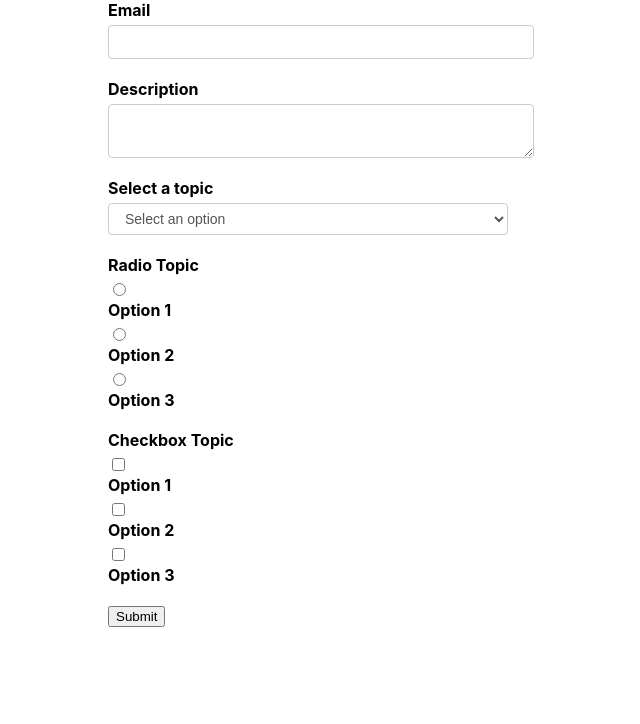
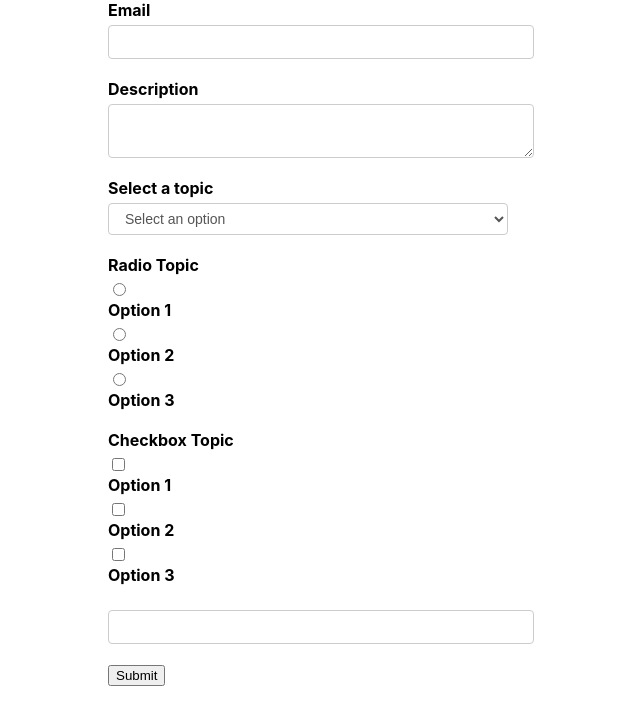
Before and after one commit to pradeep2165/react-formic, a React (Create React App) app: page / in a window 1280 px wide. Shown: the top 724 px of the page, without its empty margins (319-959 px from the left). Built offline with nearby package versions, Linux system fonts and the light colour scheme.

Commit message:
date picker component added

```diff
--- a/package.json
+++ b/package.json
@@ -8,6 +8,7 @@
     "@testing-library/user-event": "^13.5.0",
     "formik": "^2.2.9",
     "react": "^18.2.0",
+    "react-datepicker": "^4.8.0",
     "react-dom": "^18.2.0",
     "react-scripts": "5.0.1",
     "web-vitals": "^2.1.4",
--- /dev/null
+++ b/src/components/DatePicker.js
@@ -0,0 +1,25 @@
+import { Field, ErrorMessage } from "formik";
+import React from "react";
+import "react-datepicker/dist/react-datepicker.css";
+import TextError from "./TextError";
+import DateView from "react-datepicker";
+
+function DatePicker(props) {
+  const { label, name, ...rest } = props;
+  return (
+    <div className="form-control">
+      <label htmlFor={name}>{label}</label>
+      <Field name={name}>
+        {({ form, field }) => {
+          const { setFieldValue } = form;
+          const { value } = field;
+          return <DateView id={name} {...field} {...rest} selected={value} onChange={(val) => setFieldValue(name, val)} />;
+        }}
+      </Field>
+
+      <ErrorMessage name={name} component={TextError} />
+    </div>
+  );
+}
+
+export default DatePicker;
--- a/src/components/FormikContainer.js
+++ b/src/components/FormikContainer.js
@@ -29,6 +29,7 @@
     selectOption: "",
     radioOptions: "",
     checkboxOptions: [],
+    birthDate: null,
   };
   const validationSchema = Yup.object({
     email: Yup.string().required("Required"),
@@ -36,6 +37,7 @@
     selectOption: Yup.string().required("Required"),
     radioOptions: Yup.string().required("Required"),
     checkboxOptions: Yup.array().required("Required"),
+    birthDate: Yup.date().required("Required").nullable(),
   });
   const onSubmit = (values) => console.log("From date", values);
 
@@ -48,6 +50,7 @@
           <FormikControl control="select" name="selectOption" label="Select a topic" options={dropdownoptions} />
           <FormikControl control="radio" name="radioOptions" label="Radio Topic" options={radioButtonOptions} />
           <FormikControl control="checkbox" name="checkboxOptions" label="Checkbox Topic" options={checkBoxButtonOptions} />
+          <FormikControl control="date" name="birthDate" />
 
           <button type="submit">Submit</button>
         </Form>
--- a/src/components/FormikControl.js
+++ b/src/components/FormikControl.js
@@ -4,6 +4,7 @@
 import Select from "./Select";
 import Textarea from "./Textarea";
 import CheckboxGroup from "./CheckboxGroup";
+import DatePicker from "./DatePicker";
 
 function FormikControl(props) {
   const { control, ...rest } = props;
@@ -19,6 +20,7 @@
     case "checkbox":
       return <CheckboxGroup {...rest} />;
     case "date":
+      return <DatePicker {...rest} />;
     default:
       return null;
   }
```
Also changed, not shown: 1 other file (tests, documents, lock files or other folders).
